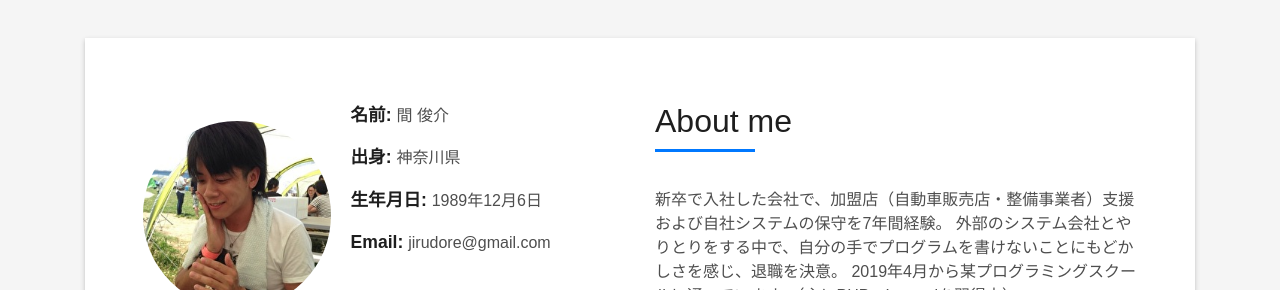
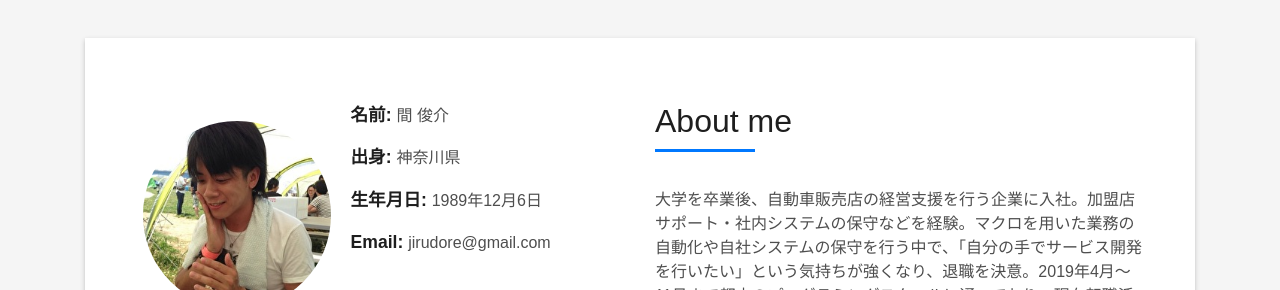
Before and after one commit to shunsuke-hz/Portfolio, a plain HTML site: page index.html in a window 1280 px wide. Shown: the part 826-1116 px from the top of the page. Drawn offline with Linux system fonts and the light colour scheme; files whose address does not match are found by name.

Commit message:
indexの修正

```diff
--- a/index.html
+++ b/index.html
@@ -127,9 +127,7 @@
                     </h5>
                   </div>
                   <p>
-                    新卒で入社した会社で、加盟店（自動車販売店・整備事業者）支援および自社システムの保守を7年間経験。
-                    外部のシステム会社とやりとりをする中で、自分の手でプログラムを書けないことにもどかしさを感じ、退職を決意。
-                    2019年4月から某プログラミングスクールに通っています。（主にPHP・Laravelを習得中）
+                    大学を卒業後、自動車販売店の経営支援を行う企業に入社。加盟店サポート・社内システムの保守などを経験。マクロを用いた業務の自動化や自社システムの保守を行う中で、「自分の手でサービス開発を行いたい」という気持ちが強くなり、退職を決意。2019年4月～11月まで都内のプログラミングスクールに通っており、現在転職活動中です。サーバーサイドの技術が好きで、主にPHP・Laravel使ってサービス開発を行っています。
                     <br>趣味はダーツとお酒です(^^)
                   </p>
                 </div>
```
